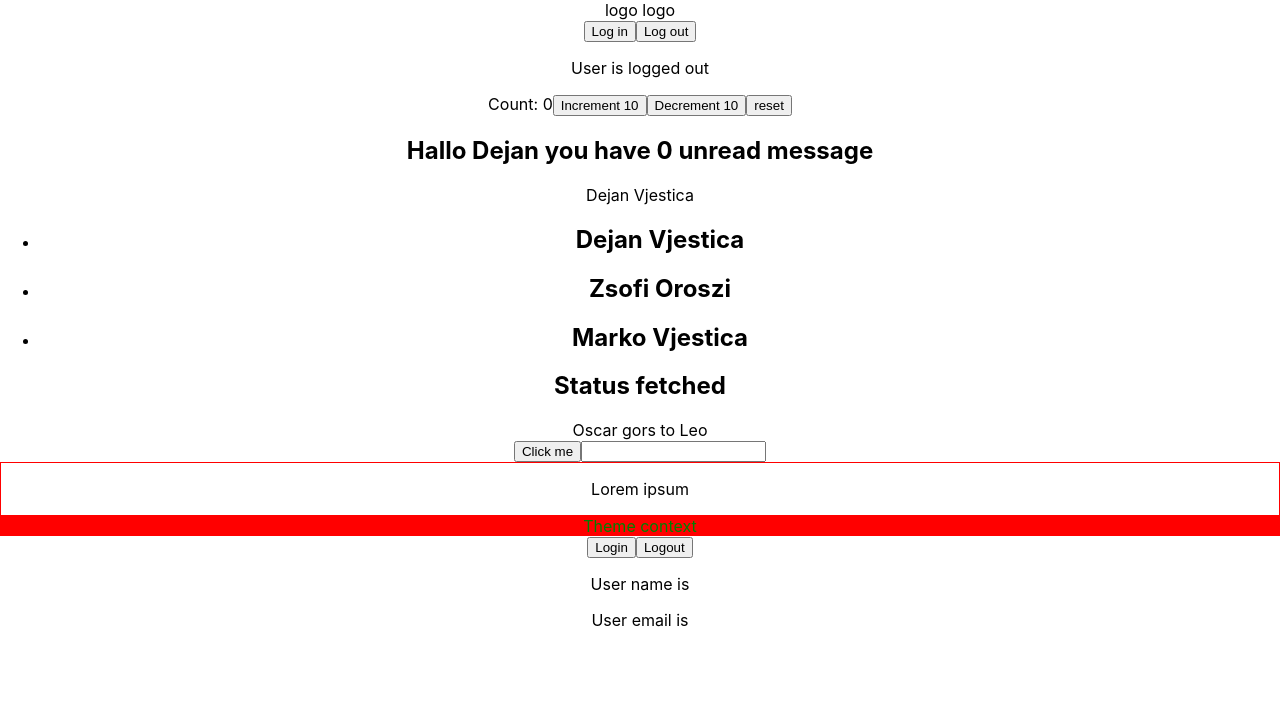
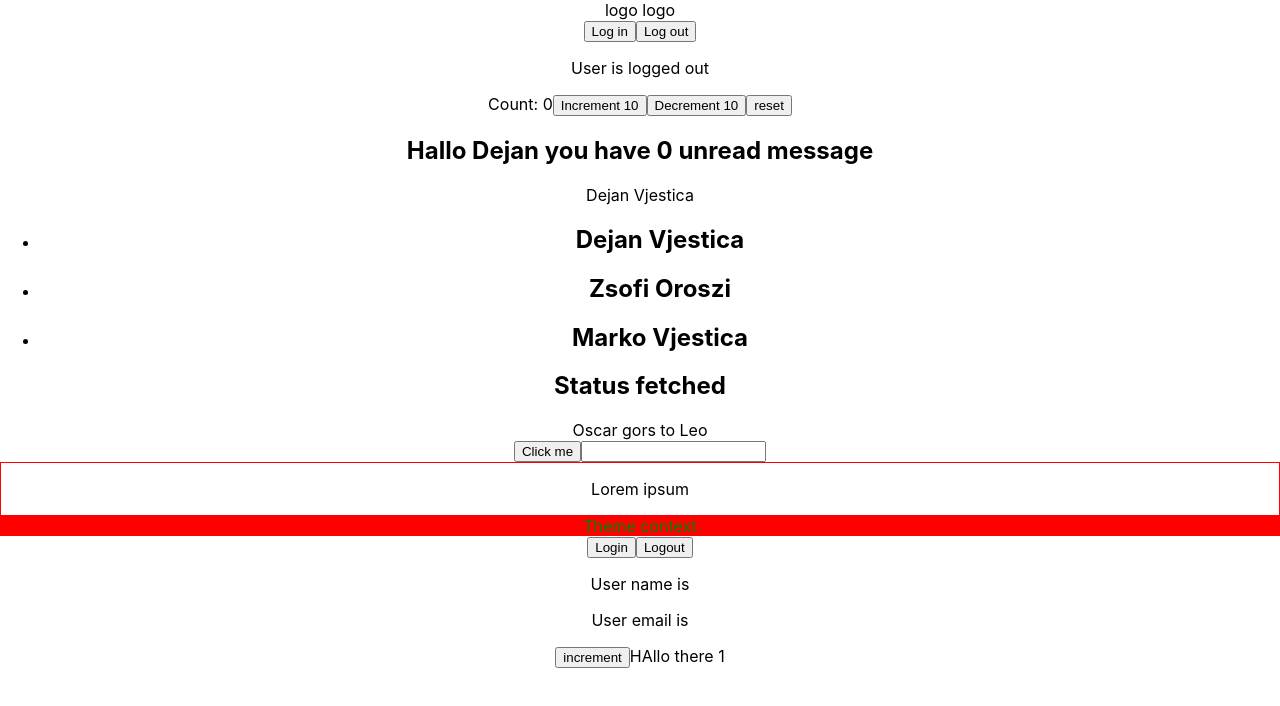
Before and after one commit to DejanVjestica/react-typescript-demo, a React (Create React App) app: page / in a window 1280 px wide. Shown: the top 706 px of the page. Built offline with nearby package versions, Linux system fonts and the light colour scheme.

Commit message:
Add class types

```diff
--- a/src/App.tsx
+++ b/src/App.tsx
@@ -16,6 +16,7 @@
 import { Box } from './components/context/Box'
 import { UserContextProvider } from './components/context/UserContext'
 import { User } from './components/context/User'
+import { CounterClss } from './components/class/Counter'
 
 function App() {
 	const person = {
@@ -67,6 +68,7 @@
 			<UserContextProvider>
 				<User></User>
 			</UserContextProvider>
+			<CounterClss message="HAllo there"></CounterClss>
 		</div>
 	)
 }
--- /dev/null
+++ b/src/components/class/Counter.tsx
@@ -0,0 +1,28 @@
+import { Component } from 'react'
+
+type CounterProps = {
+	message: string
+}
+
+type CounterState = {
+	count: number
+}
+
+export class CounterClss extends Component<CounterProps, CounterState> {
+	state = {
+		count: 1
+	}
+
+	handleClick = () => {
+		this.setState((prevState) => ({ count: prevState.count + 1 }))
+	}
+
+	render() {
+		return (
+			<div>
+				<button onClick={this.handleClick}>increment</button>
+				{this.props.message} {this.state.count}
+			</div>
+		)
+	}
+}
```
